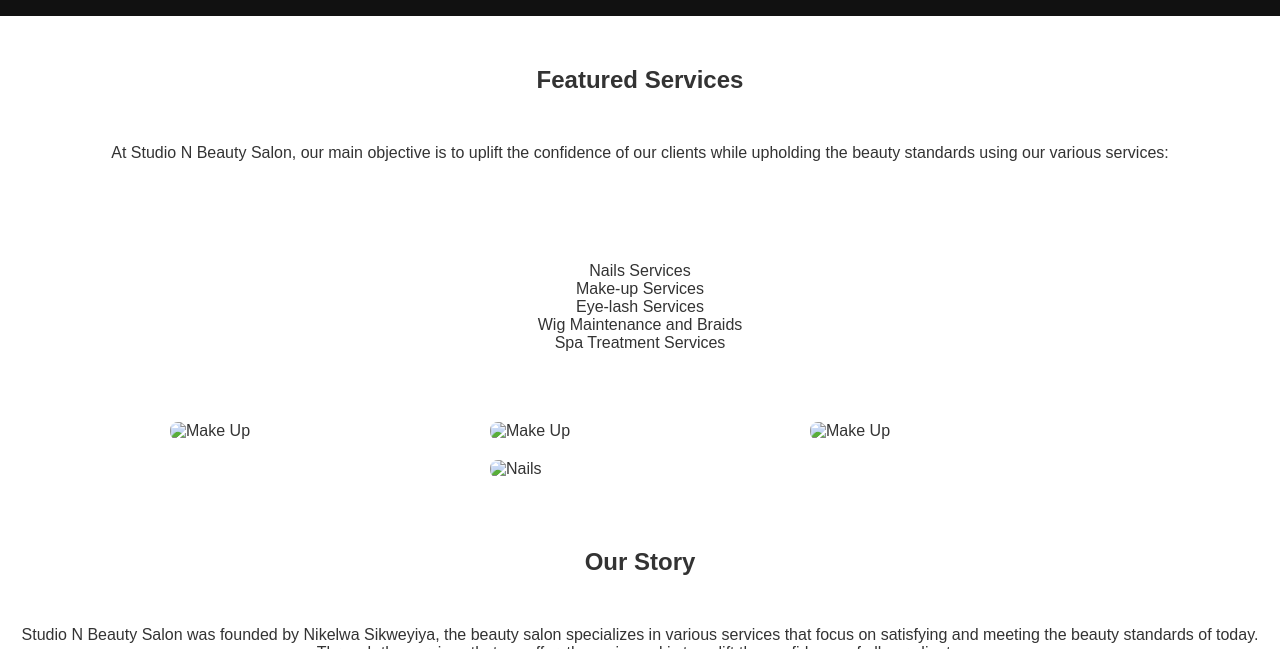
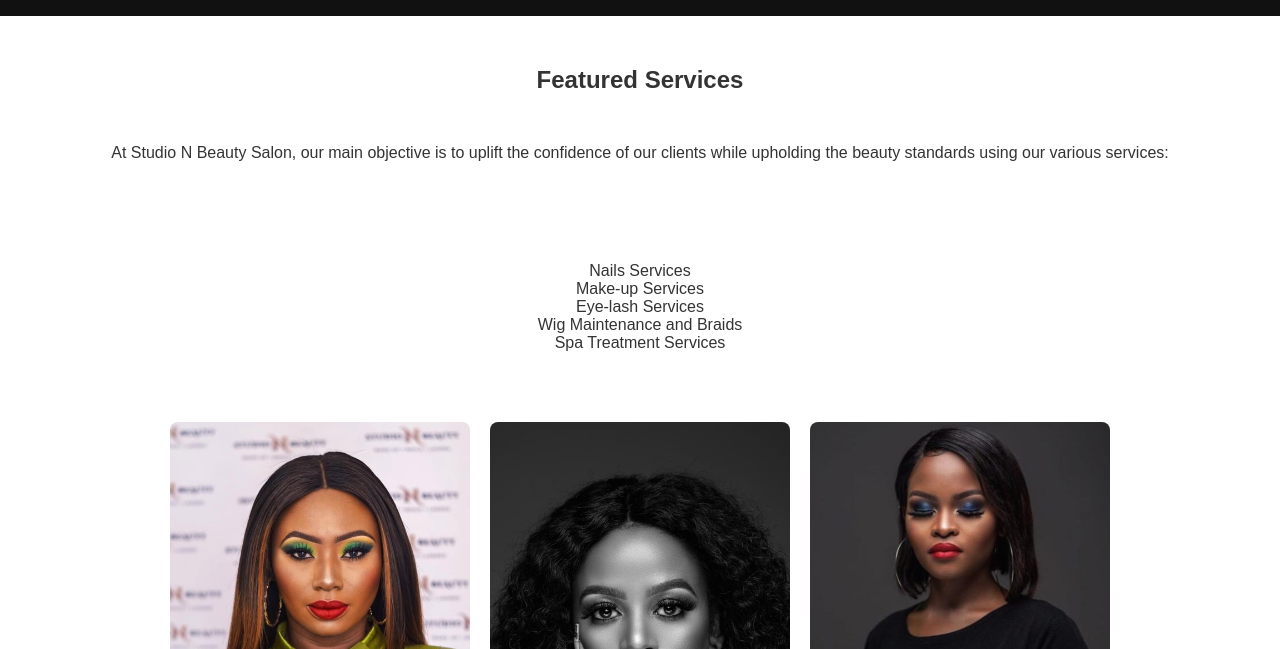
Before and after one commit to Thulasizwe2000/Studio-N-Beauty-Salon-, a plain HTML site: page index.html in a window 1280 px wide. Shown: the part 151-800 px from the top of the page. Drawn offline with Linux system fonts and the light colour scheme; files whose address does not match are found by name.

Commit message:
Update index.html

```diff
--- a/index.html
+++ b/index.html
@@ -44,10 +44,10 @@
     </section>
 
     <div class="image-grid">
-        <img src="images/home/Image 1.jpg" alt="Make Up">
-        <img src="images/home/Image 10.jpg" alt="Make Up">
-        <img src="images/home/Image 8.jpg" alt="Make Up">
-        <img src="images/home/Image 3.jpg" alt="Nails">
+        <img src="Image 1.jpg" alt="Make Up">
+        <img src="Image 10.jpg" alt="Make Up">
+        <img src="Image 8.jpg" alt="Make Up">
+        <img src="Image 3.jpg" alt="Nails">
       </div>
 
     <section>
```
